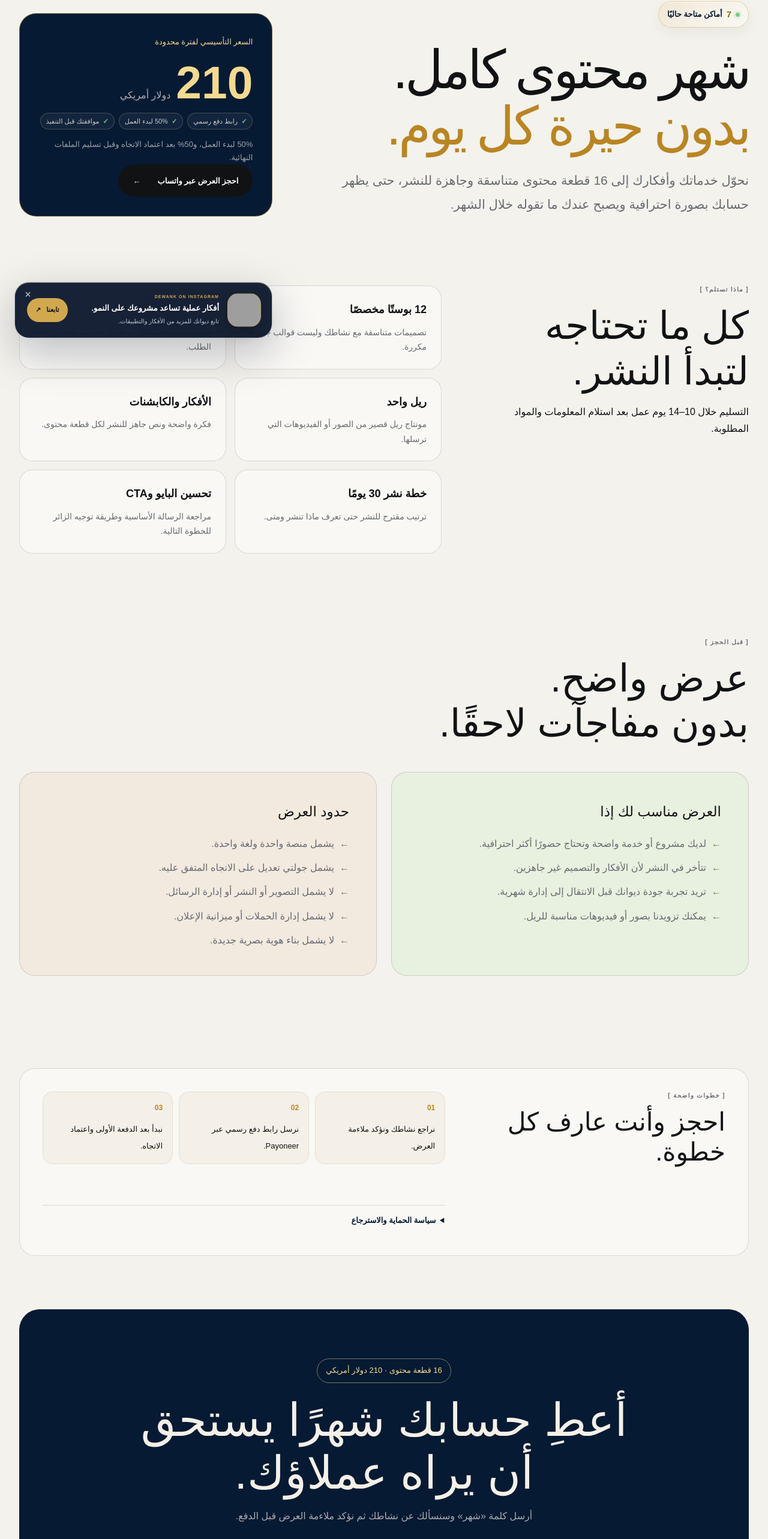
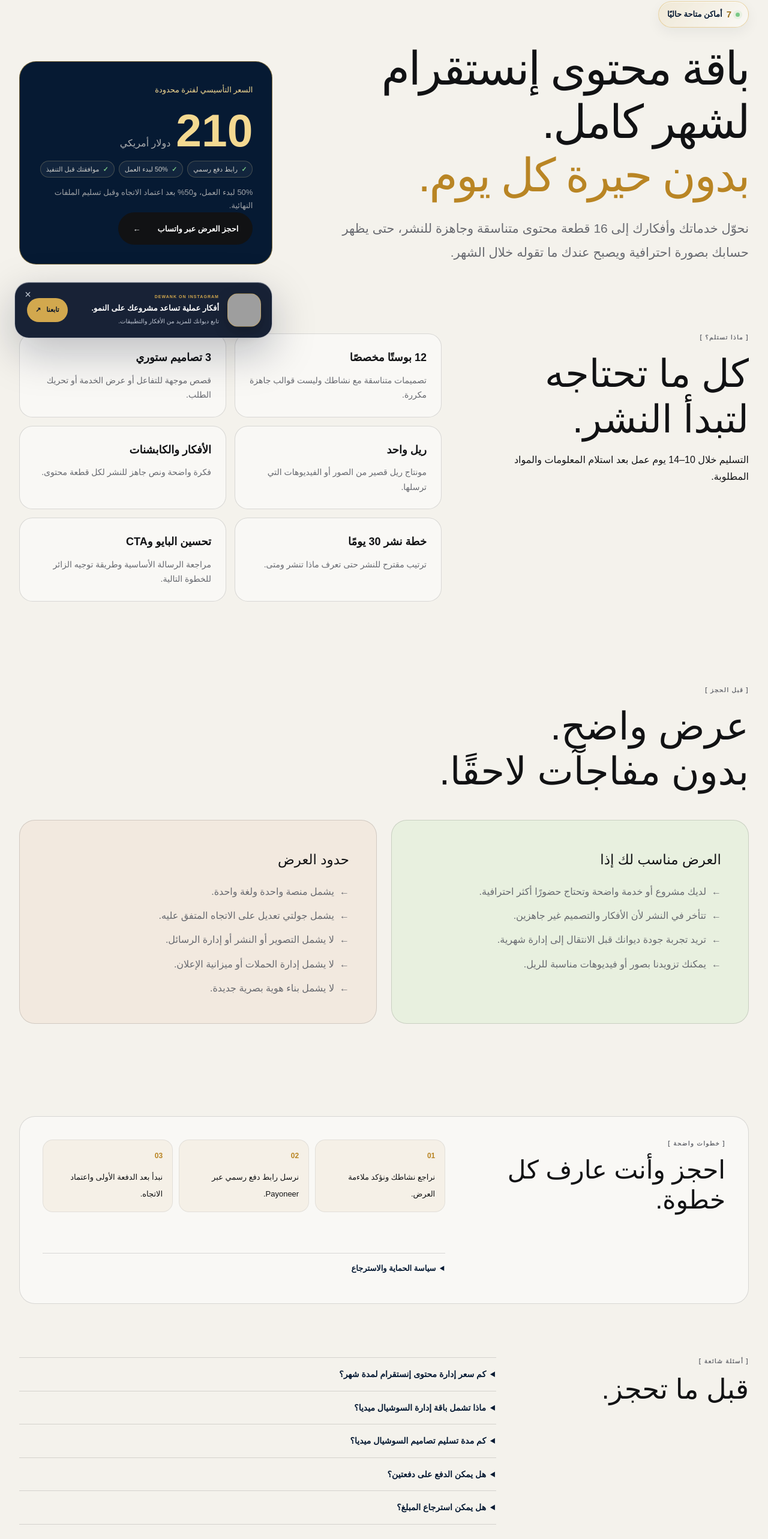
Before and after one commit to mohammedrashad2011-ui/Dewank-2026-website, a Next.js app: page /offers/30-day-content-package in a window 1280 px wide. Shown: the part 212-2778 px from the top of the page at 60% size. Built offline with nearby package versions, Linux system fonts and the light colour scheme; grey boxes are pictures that could not be loaded; a web font is replaced by a local one.

Commit message:
Improve offer SEO and localize offers pricing
Enhance metadata, H1, FAQ content and schema for the 30-day content offer, refine hero typography, and add IP-based localized pricing to the main offers page.

```diff
--- a/app/offers/30-day-content-package/page.tsx
+++ b/app/offers/30-day-content-package/page.tsx
@@ -9,33 +9,31 @@ import "../offer-trust.css";
 export const dynamic = "force-dynamic";
 
 export const metadata: Metadata = createMetadata({
-  title: "باقة محتوى إنستجرام لشهر كامل | سعر محلي حسب بلدك",
-  description: "احصل على 12 بوستًا و3 ستوري وريل واحد مع الأفكار والكابشنات وخطة نشر وتحسين البايو، مع عرض السعر تلقائيًا بعملة بلدك.",
+  title: "أسعار إدارة محتوى إنستقرام | باقة شهر كامل من ديوانك",
+  description: "باقة محتوى إنستقرام لمدة 30 يومًا تشمل 12 بوستًا و3 ستوري وريل واحد مع الأفكار والكابشنات وخطة النشر. سعر واضح، دفعتان، وحجز مباشر عبر واتساب.",
   path: "/offers/30-day-content-package",
-  keywords: ["باقة محتوى انستقرام", "تصميم 12 بوست", "تصميم سوشيال ميديا السعودية", "إدارة محتوى انستقرام"],
+  keywords: ["أسعار إدارة محتوى إنستقرام", "باقة محتوى انستقرام", "تكلفة إدارة حساب انستقرام", "أسعار إدارة السوشيال ميديا", "تصميم 12 بوست"],
 });
 
 type LocalPrice = {
   amount: number;
   currencyCode: string;
   currencyLabel: string;
-  countryLabel: string;
 };
 
 const pricesByCountry: Record<string, LocalPrice> = {
-  SA: { amount: 790, currencyCode: "SAR", currencyLabel: "ريال سعودي", countryLabel: "السعودية" },
-  AE: { amount: 790, currencyCode: "AED", currencyLabel: "درهم إماراتي", countryLabel: "الإمارات" },
-  BH: { amount: 79, currencyCode: "BHD", currencyLabel: "دينار بحريني", countryLabel: "البحرين" },
-  KW: { amount: 65, currencyCode: "KWD", currencyLabel: "دينار كويتي", countryLabel: "الكويت" },
-  QA: { amount: 790, currencyCode: "QAR", currencyLabel: "ريال قطري", countryLabel: "قطر" },
-  OM: { amount: 79, currencyCode: "OMR", currencyLabel: "ريال عُماني", countryLabel: "عُمان" },
+  SA: { amount: 790, currencyCode: "SAR", currencyLabel: "ريال سعودي" },
+  AE: { amount: 790, currencyCode: "AED", currencyLabel: "درهم إماراتي" },
+  BH: { amount: 79, currencyCode: "BHD", currencyLabel: "دينار بحريني" },
+  KW: { amount: 65, currencyCode: "KWD", currencyLabel: "دينار كويتي" },
+  QA: { amount: 790, currencyCode: "QAR", currencyLabel: "ريال قطري" },
+  OM: { amount: 79, currencyCode: "OMR", currencyLabel: "ريال عُماني" },
 };
 
 const fallbackPrice: LocalPrice = {
   amount: 210,
   currencyCode: "USD",
   currencyLabel: "دولار أمريكي",
-  countryLabel: "دولتك",
 };
 
 const availableSpots = 7;
@@ -47,6 +45,14 @@ const deliverables = [
   ["الأفكار والكابشنات", "فكرة واضحة ونص جاهز للنشر لكل قطعة محتوى."],
   ["خطة نشر 30 يومًا", "ترتيب مقترح للنشر حتى تعرف ماذا تنشر ومتى."],
   ["تحسين البايو وCTA", "مراجعة الرسالة الأساسية وطريقة توجيه الزائر للخطوة التالية."],
+];
+
+const faqItems = [
+  ["كم سعر إدارة محتوى إنستقرام لمدة شهر؟", "السعر المعروض في الصفحة هو سعر الباقة الكامل، وتشمل 12 بوستًا و3 ستوري وريل واحد مع الأفكار والكابشنات وخطة النشر."],
+  ["ماذا تشمل باقة إدارة السوشيال ميديا؟", "تشمل صناعة المحتوى والتصميم والكابشنات وخطة النشر وتحسين البايو، ولا تشمل النشر اليومي أو إدارة الرسائل أو الحملات الإعلانية."],
+  ["كم مدة تسليم تصاميم السوشيال ميديا؟", "يتم التسليم عادة خلال 10 إلى 14 يوم عمل بعد استلام المعلومات والمواد المطلوبة واعتماد الاتجاه."],
+  ["هل يمكن الدفع على دفعتين؟", "نعم، 50% لبدء العمل و50% بعد اعتماد الاتجاه وقبل تسليم الملفات النهائية."],
+  ["هل يمكن استرجاع المبلغ؟", "يمكن استرداد المبلغ كاملًا قبل بدء التنفيذ. بعد بدء العمل يُخصم فقط مقابل الجزء المنفذ."],
 ];
 
 function normalizeCountryCode(value: string | null) {
@@ -68,37 +74,48 @@ async function getVisitorPrice() {
 export default async function ContentOfferPage() {
   const localPrice = await getVisitorPrice();
   const formattedAmount = new Intl.NumberFormat("ar", { maximumFractionDigits: 0 }).format(localPrice.amount);
-  const whatsappText = `مرحبًا ديوانك، أريد حجز عرض حضور الشهر بسعر ${formattedAmount} ${localPrice.currencyLabel}.`;
+  const whatsappText = `مرحبًا ديوانك، أريد حجز باقة محتوى إنستقرام لمدة شهر بسعر ${formattedAmount} ${localPrice.currencyLabel}.`;
   const whatsappUrl = `https://wa.me/97339066649?text=${encodeURIComponent(whatsappText)}`;
 
-  const schema = {
+  const serviceSchema = {
     "@context": "https://schema.org",
     "@type": "Service",
-    name: "باقة حضور الشهر",
+    name: "باقة محتوى إنستقرام لمدة شهر",
     description: "16 قطعة محتوى لإنستجرام تشمل 12 بوستًا و3 ستوري وريل واحد مع الأفكار والكابشنات وخطة النشر.",
     url: `${siteUrl}/offers/30-day-content-package`,
     provider: { "@id": organizationId },
     areaServed: ["SA", "BH", "AE", "KW", "QA", "OM"],
     offers: {
       "@type": "Offer",
-      price: String(localPrice.amount),
-      priceCurrency: localPrice.currencyCode,
+      price: "790",
+      priceCurrency: "SAR",
       availability: "https://schema.org/LimitedAvailability",
       url: `${siteUrl}/offers/30-day-content-package`,
     },
   };
 
+  const faqSchema = {
+    "@context": "https://schema.org",
+    "@type": "FAQPage",
+    mainEntity: faqItems.map(([question, answer]) => ({
+      "@type": "Question",
+      name: question,
+      acceptedAnswer: { "@type": "Answer", text: answer },
+    })),
+  };
+
   return (
     <main className="inner-page offers-page">
       <Header />
-      <script type="application/ld+json" dangerouslySetInnerHTML={{ __html: JSON.stringify(schema) }} />
+      <script type="application/ld+json" dangerouslySetInnerHTML={{ __html: JSON.stringify(serviceSchema) }} />
+      <script type="application/ld+json" dangerouslySetInnerHTML={{ __html: JSON.stringify(faqSchema) }} />
 
       <section className="shell offer-detail-hero">
         <div>
           <div className="offer-availability" aria-label={`${availableSpots} أماكن متاحة حاليًا`}>
             <span className="offer-spots-available"><i aria-hidden="true" /><strong>{availableSpots}</strong> أماكن متاحة حاليًا</span>
           </div>
-          <h1>شهر محتوى كامل.<br/><em>بدون حيرة كل يوم.</em></h1>
+          <h1>باقة محتوى إنستقرام لشهر كامل.<br/><em>بدون حيرة كل يوم.</em></h1>
           <p>نحوّل خدماتك وأفكارك إلى 16 قطعة محتوى متناسقة وجاهزة للنشر، حتى يظهر حسابك بصورة احترافية ويصبح عندك ما تقوله خلال الشهر.</p>
         </div>
         <aside className="offer-price-panel">
@@ -144,6 +161,13 @@ export default async function ContentOfferPage() {
         </details>
       </section>
 
+      <section className="shell offer-faq" aria-labelledby="offer-faq-title">
+        <div className="offer-faq-head"><span className="section-label">[ أسئلة شائعة ]</span><h2 id="offer-faq-title">قبل ما تحجز.</h2></div>
+        <div className="offer-faq-list">
+          {faqItems.map(([question, answer]) => <details key={question}><summary>{question}</summary><p>{answer}</p></details>)}
+        </div>
+      </section>
+
       <section className="shell offer-final-cta">
         <span className="offer-kicker">16 قطعة محتوى · {formattedAmount} {localPrice.currencyLabel}</span>
         <h2>أعطِ حسابك شهرًا يستحق أن يراه عملاؤك.</h2>
--- a/app/offers/offer-trust.css
+++ b/app/offers/offer-trust.css
@@ -91,8 +91,47 @@
   line-height: 1.8;
 }
 
+.offer-faq {
+  display: grid;
+  grid-template-columns: .62fr 1.38fr;
+  gap: clamp(24px, 5vw, 64px);
+  align-items: start;
+  margin-bottom: clamp(58px, 7vw, 90px);
+}
+
+.offer-faq-head h2 {
+  margin: 12px 0 0;
+  font-size: clamp(28px, 3.6vw, 46px);
+  line-height: 1.2;
+}
+
+.offer-faq-list {
+  border-top: 1px solid var(--line);
+}
+
+.offer-faq-list details {
+  border-bottom: 1px solid var(--line);
+}
+
+.offer-faq-list summary {
+  padding: 15px 2px;
+  cursor: pointer;
+  color: var(--offer-navy);
+  font-size: 14px;
+  font-weight: 800;
+}
+
+.offer-faq-list p {
+  margin: 0;
+  padding: 0 2px 15px;
+  color: var(--muted);
+  font-size: 13px;
+  line-height: 1.8;
+}
+
 @media (max-width: 860px) {
-  .offer-confidence { grid-template-columns: 1fr; }
+  .offer-confidence,
+  .offer-faq { grid-template-columns: 1fr; }
   .offer-policy { grid-column: 1; }
 }
 
--- a/app/offers/offers-page.css
+++ b/app/offers/offers-page.css
@@ -90,7 +90,6 @@
   padding: 8px 14px;
   font-size: 13px;
 }
-
 
 .offer-availability {
   display: flex;
@@ -193,7 +192,13 @@
   padding-bottom: clamp(70px, 9vw, 125px);
 }
 
-.offer-detail-hero h1 { margin: 24px 0; font-size: clamp(41px, 6.9vw, 95px); line-height: 1.06; letter-spacing: -.055em; }
+.offer-detail-hero h1 {
+  margin: 24px 0;
+  max-width: 940px;
+  font-size: clamp(36px, 6vw, 84px);
+  line-height: 1.16;
+  letter-spacing: -.035em;
+}
 .offer-detail-hero p { max-width: 680px; color: var(--muted); line-height: 1.9; font-size: clamp(17px, 1.7vw, 21px); }
 .offer-price-panel { padding: 32px; border-radius: 28px; background: var(--offer-navy); color: var(--offer-ivory); border: 1px solid rgba(213,168,67,.55); }
 .offer-price-panel small { color: var(--offer-gold-soft); }
```
Also changed, not shown: app/offers/page.tsx (+49 -6 lines).
